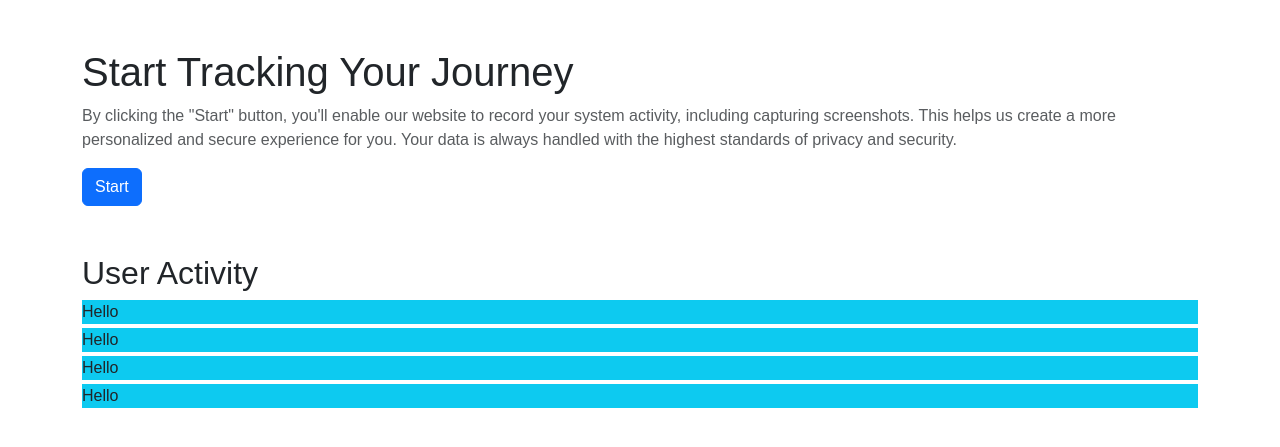
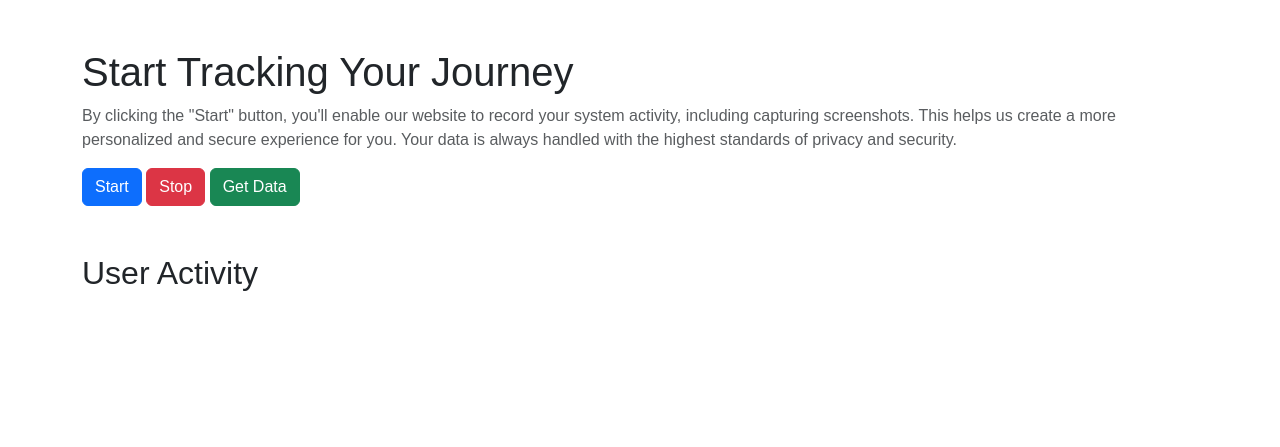
Before and after one commit to myCode2206/Activity_Tracker, a Django app: page /activity/ in a window 1280 px wide. Shown: the part 64-511 px from the top of the page. Run offline with Django 5.2, Linux system fonts and the light colour scheme.

Commit message:
Update index.html

```diff
--- a/activitytracking/Home/templates/Activity/index.html
+++ b/activitytracking/Home/templates/Activity/index.html
@@ -8,17 +8,55 @@
       more personalized and secure experience for you. Your data is always
       handled with the highest standards of privacy and security.
     </p>
-    <button class="btn btn-primary">Start</button>
+    <button class="btn btn-primary" id="startButton">Start</button>
+    <button class="btn btn-danger" id="stopButton">Stop</button>
+    <button class="btn btn-success" id="refreshButton">Get Data</button>
   </div>
   <div class="mt-5">
     <h2>User Activity</h2>
-    <div>
-      <div class="bg-info mb-1">Hello</div>
-      <div class="bg-info mb-1">Hello</div>
-      <div class="bg-info mb-1">Hello</div>
-      <div class="bg-info mb-1">Hello</div>
+    <div id="applications">
+      <ul id="appList"></ul>
     </div>
   </div>
 </div>
+<script>
+  document.getElementById('startButton').addEventListener('click', () => {
+    fetch('/start_tracking/', {
+      method: 'POST',
+      headers: {
+        'Content-Type': 'application/json'
+      }
+    })
+      .then(response => response.json())
+      .then(data => alert('Tracking started'))
+      .catch(error => console.error('Error:', error));
+  });
 
+  document.getElementById('stopButton').addEventListener('click', () => {
+    fetch('/stop_tracking/', {
+      method: 'POST',
+      headers: {
+        'Content-Type': 'application/json'
+      }
+    })
+      .then(response => response.json())
+      .then(data => alert('Tracking stopped'))
+      .catch(error => console.error('Error:', error));
+  });
+
+  document.getElementById('refreshButton').addEventListener('click', () => {
+    fetch('/get_applications/')
+      .then(response => response.json())
+      .then(data => {
+        const appList = document.getElementById('appList');
+        appList.innerHTML = '';
+        data.applications.forEach(app => {
+          const li = document.createElement('li');
+          li.textContent = app;
+          appList.appendChild(li);
+        });
+      })
+      .catch(error => console.error('Error:', error));
+  });
+</script>
 {%endblock%}
```
